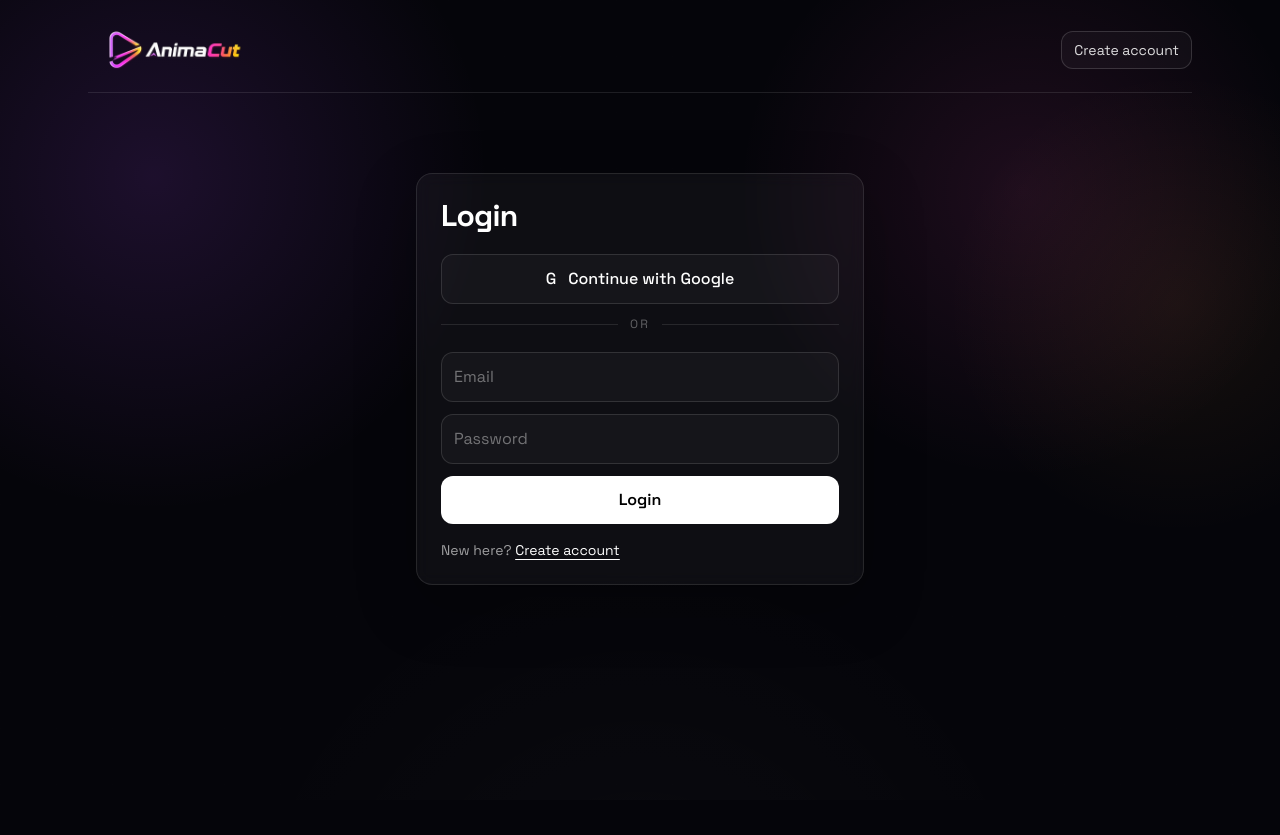
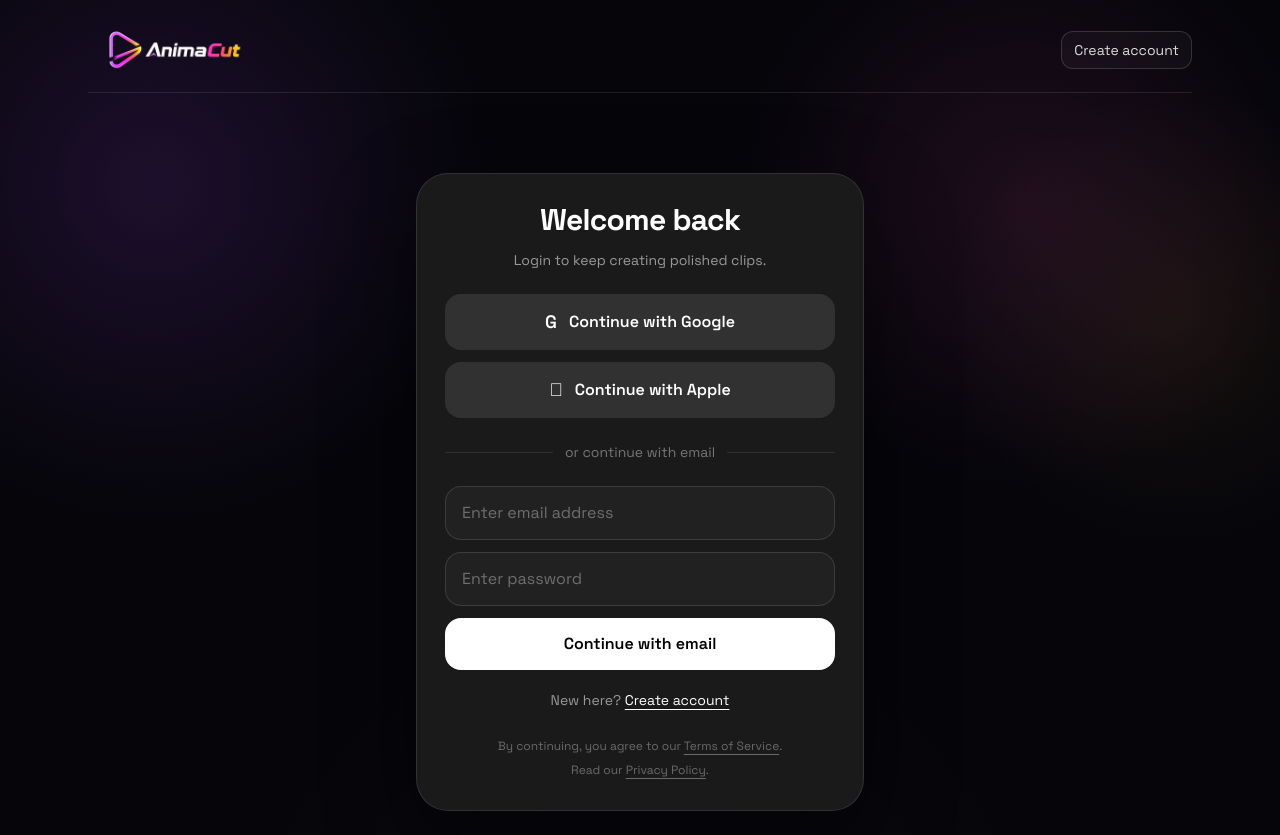
Before and after one commit to Duychinni/animecut, a Next.js app: page /auth/login in a window 1280 px wide. Before the commit the page ends 800 px from the top, so only its background shows below. Built offline with nearby package versions, Linux system fonts and the light colour scheme.

Commit message:
Restyle auth card to social-first signup flow

```diff
--- a/components/auth/AuthCard.tsx
+++ b/components/auth/AuthCard.tsx
@@ -23,12 +23,13 @@ export function AuthCard({
   const [email, setEmail] = useState('');
   const [password, setPassword] = useState('');
   const [loading, setLoading] = useState(false);
+  const [showPassword, setShowPassword] = useState(mode === 'login');
   const [localError, setLocalError] = useState<string | null>(error ?? null);
   const [localMsg, setLocalMsg] = useState<string | null>(msg ?? null);
 
   const isLogin = mode === 'login';
 
-  async function onGoogleAuth() {
+  async function onOAuth(provider: 'google' | 'apple') {
     setLoading(true);
     setLocalError(null);
     setLocalMsg(null);
@@ -37,7 +38,7 @@ export function AuthCard({
       const supabase = createSupabaseBrowserClient();
       const redirectTo = `${window.location.origin}/auth/callback?next=${encodeURIComponent(next || '/dashboard')}`;
       const { error: oauthError } = await supabase.auth.signInWithOAuth({
-        provider: 'google',
+        provider,
         options: { redirectTo },
       });
 
@@ -45,7 +46,7 @@ export function AuthCard({
         setLocalError(oauthError.message);
       }
     } catch (err: unknown) {
-      setLocalError(err instanceof Error ? err.message : 'Google sign-in failed');
+      setLocalError(err instanceof Error ? err.message : `${provider} sign-in failed`);
     } finally {
       setLoading(false);
     }
@@ -77,6 +78,12 @@ export function AuthCard({
         return;
       }
 
+      if (!showPassword) {
+        setShowPassword(true);
+        setLocalMsg('Now add a password to finish creating your account.');
+        return;
+      }
+
       const signupMsg = typeof data?.msg === 'string' ? data.msg : 'Check your email to confirm your account';
       router.push(`/auth/login?msg=${encodeURIComponent(signupMsg)}`);
       router.refresh();
@@ -88,63 +95,88 @@ export function AuthCard({
   }
 
   return (
-    <div className="rounded-2xl border border-white/10 bg-white/[0.04] p-6 shadow-[0_20px_60px_rgba(0,0,0,0.28)] backdrop-blur-sm">
-      <h1 className="text-3xl font-bold tracking-tight text-white">{isLogin ? 'Login' : 'Create account'}</h1>
+    <div className="rounded-[32px] border border-white/10 bg-[#1c1c1c]/95 p-7 text-center shadow-[0_30px_90px_rgba(0,0,0,0.45)] backdrop-blur-xl">
+      <h1 className="text-3xl font-bold tracking-tight text-white">
+        {isLogin ? 'Welcome back' : 'Finish signing up to get your free clips'}
+      </h1>
+      <p className="mt-3 text-sm text-white/55">
+        {isLogin ? 'Login to keep creating polished clips.' : 'Free plan available. No credit card required.'}
+      </p>
       {localMsg ? <p className="mt-3 text-sm text-emerald-300">{localMsg}</p> : null}
       {localError ? <p className="mt-3 text-sm text-red-300">{localError}</p> : null}
 
-      <div className="mt-5 space-y-3">
+      <div className="mt-6 space-y-3">
         <button
-          className="flex w-full items-center justify-center gap-3 rounded-xl border border-white/12 bg-white/[0.03] px-4 py-3 font-medium text-white transition hover:bg-white/[0.06] disabled:cursor-not-allowed disabled:opacity-60"
+          className="flex w-full items-center justify-center gap-3 rounded-2xl bg-white/[0.10] px-4 py-3.5 font-semibold text-white transition hover:bg-white/[0.14] disabled:cursor-not-allowed disabled:opacity-60"
           type="button"
-          onClick={onGoogleAuth}
+          onClick={() => void onOAuth('google')}
           disabled={loading}
         >
-          <span className="text-base">G</span>
-          <span>{loading ? 'Working...' : `${isLogin ? 'Continue' : 'Sign up'} with Google`}</span>
+          <span className="text-lg">G</span>
+          <span>{loading ? 'Working...' : 'Continue with Google'}</span>
         </button>
+        <button
+          className="flex w-full items-center justify-center gap-3 rounded-2xl bg-white/[0.10] px-4 py-3.5 font-semibold text-white transition hover:bg-white/[0.14] disabled:cursor-not-allowed disabled:opacity-60"
+          type="button"
+          onClick={() => void onOAuth('apple')}
+          disabled={loading}
+        >
+          <span className="text-lg"></span>
+          <span>{loading ? 'Working...' : 'Continue with Apple'}</span>
+        </button>
+      </div>
 
-        <div className="flex items-center gap-3 text-xs uppercase tracking-[0.18em] text-white/35">
+      <div className="mt-6 flex items-center gap-3 text-sm text-white/40">
         <div className="h-px flex-1 bg-white/10" />
-          <span>or</span>
+        <span>{isLogin ? 'or continue with email' : 'or continue with email'}</span>
         <div className="h-px flex-1 bg-white/10" />
       </div>
-      </div>
 
-      <form onSubmit={onSubmit} className="mt-5 space-y-3">
+      <form onSubmit={onSubmit} className="mt-6 space-y-3 text-left">
         <input
-          className="w-full rounded-xl border border-white/12 bg-white/[0.03] p-3 text-white placeholder:text-white/40 outline-none"
+          className="w-full rounded-2xl border border-white/12 bg-white/[0.03] px-4 py-3.5 text-white placeholder:text-white/35 outline-none"
           type="email"
           name="email"
-          placeholder="Email"
+          placeholder="Enter email address"
           required
           value={email}
           onChange={(e) => setEmail(e.target.value)}
         />
+        {isLogin || showPassword ? (
           <input
-          className="w-full rounded-xl border border-white/12 bg-white/[0.03] p-3 text-white placeholder:text-white/40 outline-none"
+            className="w-full rounded-2xl border border-white/12 bg-white/[0.03] px-4 py-3.5 text-white placeholder:text-white/35 outline-none"
             type="password"
             name="password"
-          placeholder="Password"
+            placeholder="Enter password"
             required
             value={password}
             onChange={(e) => setPassword(e.target.value)}
           />
-        <button className="w-full rounded-xl bg-white px-4 py-3 font-semibold text-black transition hover:bg-white/90 disabled:cursor-not-allowed disabled:opacity-60" type="submit" disabled={loading}>
-          {loading ? 'Working...' : isLogin ? 'Login' : 'Create account'}
+        ) : null}
+        <button
+          className="w-full rounded-2xl bg-white px-4 py-3.5 font-semibold text-black transition hover:bg-white/90 disabled:cursor-not-allowed disabled:opacity-60"
+          type="submit"
+          disabled={loading}
+        >
+          {loading ? 'Working...' : isLogin ? 'Continue with email' : showPassword ? 'Finish sign up' : 'Continue with email'}
         </button>
       </form>
 
-      <p className="mt-4 text-sm text-white/60">
+      <p className="mt-5 text-sm text-white/55">
         {isLogin ? (
           <>
             New here? <Link className="text-white underline underline-offset-4" href="/auth/signup">Create account</Link>
           </>
         ) : (
           <>
-            Already have an account? <Link className="text-white underline underline-offset-4" href="/auth/login">Login</Link>
+            Already have an account? <Link className="text-white underline underline-offset-4" href="/auth/login">Login here</Link>
           </>
         )}
+      </p>
+
+      <p className="mt-6 text-xs leading-6 text-white/35">
+        By continuing, you agree to our <Link className="underline underline-offset-4" href="/terms">Terms of Service</Link>.<br />
+        Read our <Link className="underline underline-offset-4" href="/privacy">Privacy Policy</Link>.
       </p>
     </div>
   );
```
Lines whose indentation alone changed are shown as unchanged.
